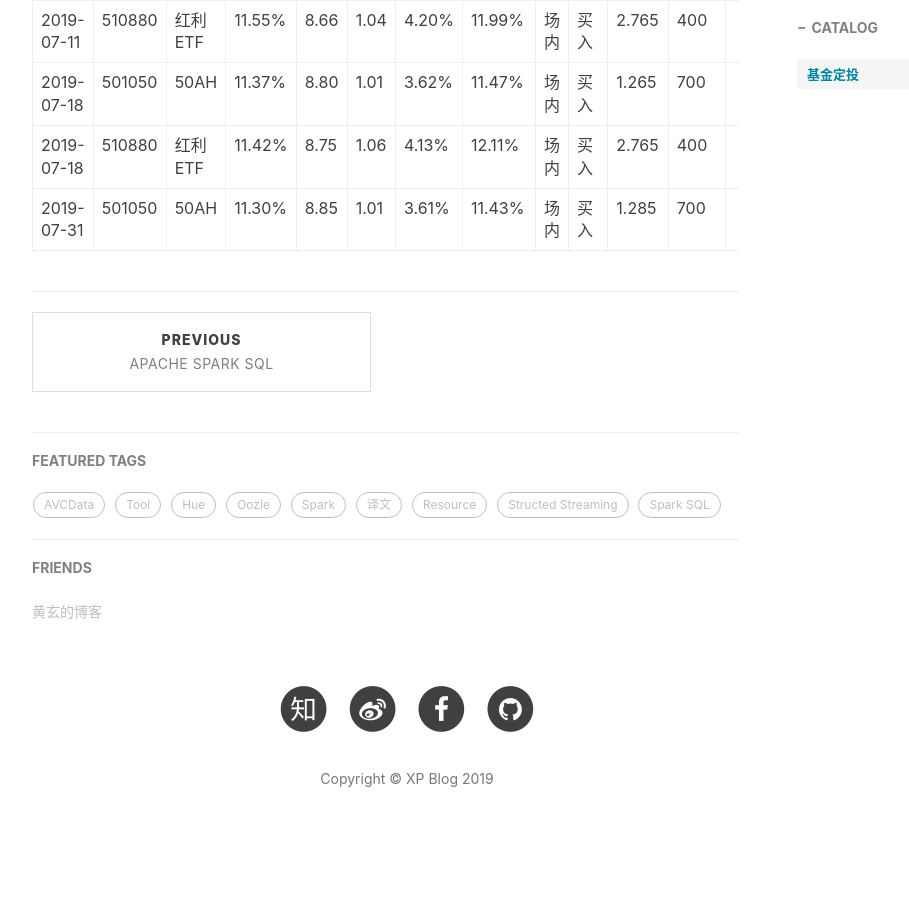
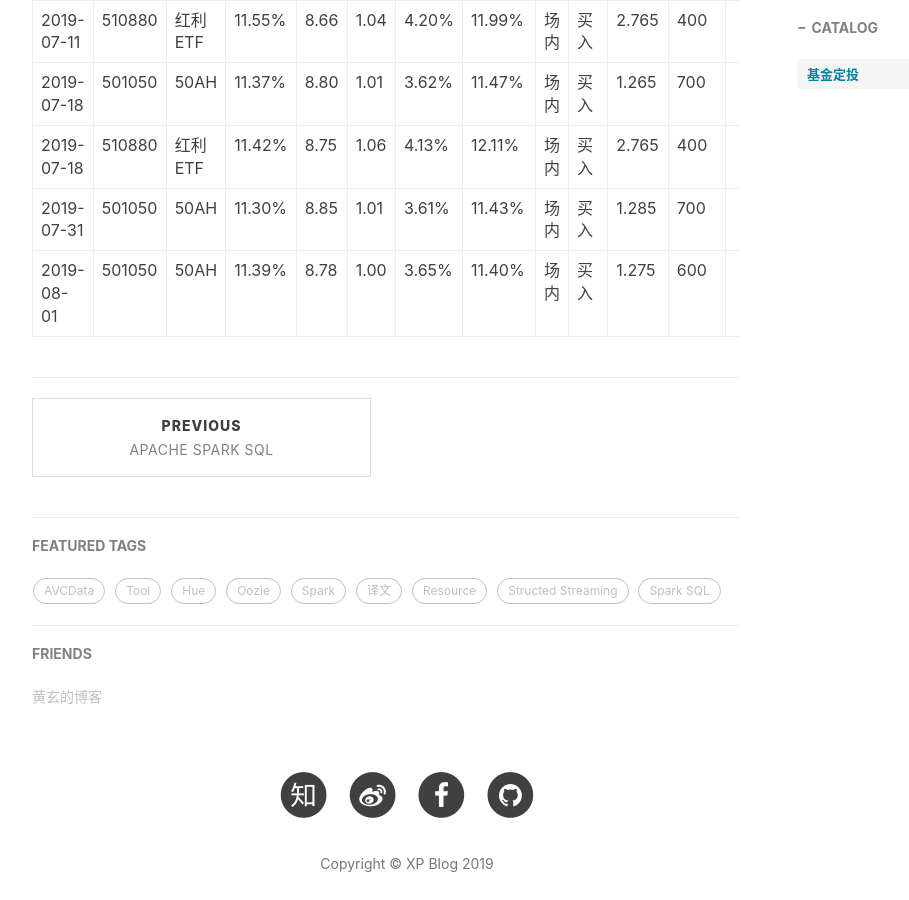
Before and after one commit to shoppingwang/shoppingwang.github.io, a Jekyll site: the page built from _posts/2019-07-02-investment-records.md, in a window 1280 px wide and 900 px high, scrolled down 1284 px. Shown: the whole window, without its empty margins (233-1142 px from the left). Built offline with Jekyll 4.4.1, drawn with Linux system fonts in a browser that asks for light colours; nearby versions of some CDN libraries; comment, search, counter and statistics services are not loaded.

Commit message:
Init investment records

```diff
--- a/_posts/2019-07-02-investment-records.md
+++ b/_posts/2019-07-02-investment-records.md
@@ -29,3 +29,4 @@ tags:
 | 2019-07-18 | 501050 | 50AH | 11.37% | 8.80 | 1.01 | 3.62% | 11.47% | 场内 | 买入 | 1.265 | 700 |  |
 | 2019-07-18 | 510880 | 红利ETF | 11.42% | 8.75 | 1.06 | 4.13% | 12.11% | 场内 | 买入 | 2.765 | 400 |  |
 | 2019-07-31 | 501050 | 50AH | 11.30% | 8.85 | 1.01 | 3.61% | 11.43% | 场内 | 买入 | 1.285 | 700 |  |
+| 2019-08-01 | 501050 | 50AH | 11.39% | 8.78 | 1.00 | 3.65% | 11.40% | 场内 | 买入 | 1.275 | 600 |  |
```
